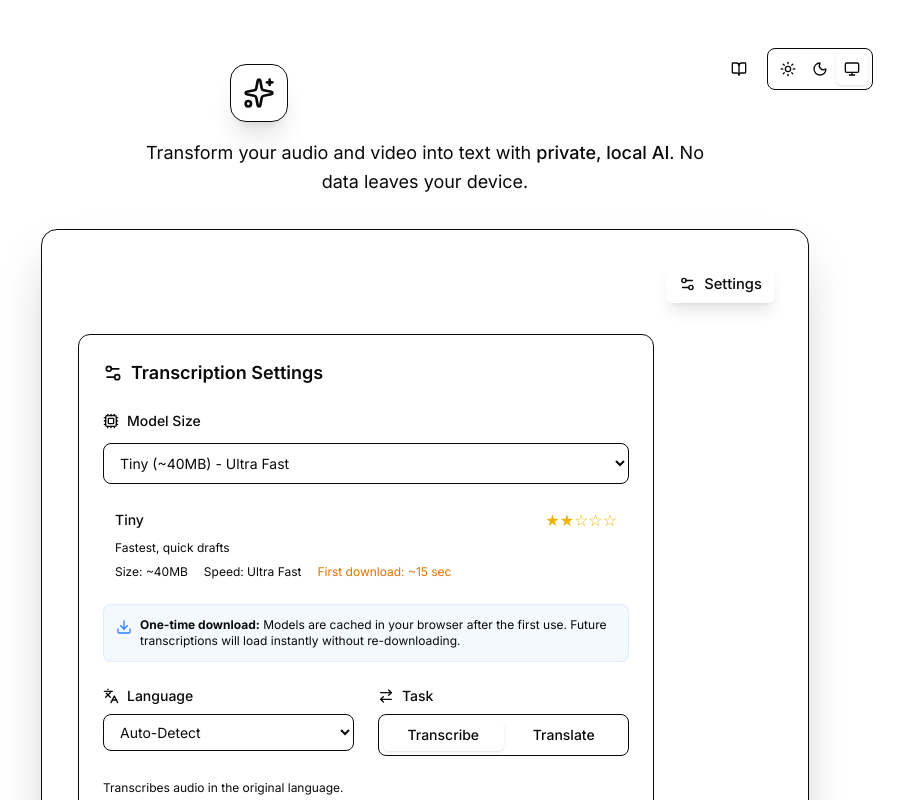
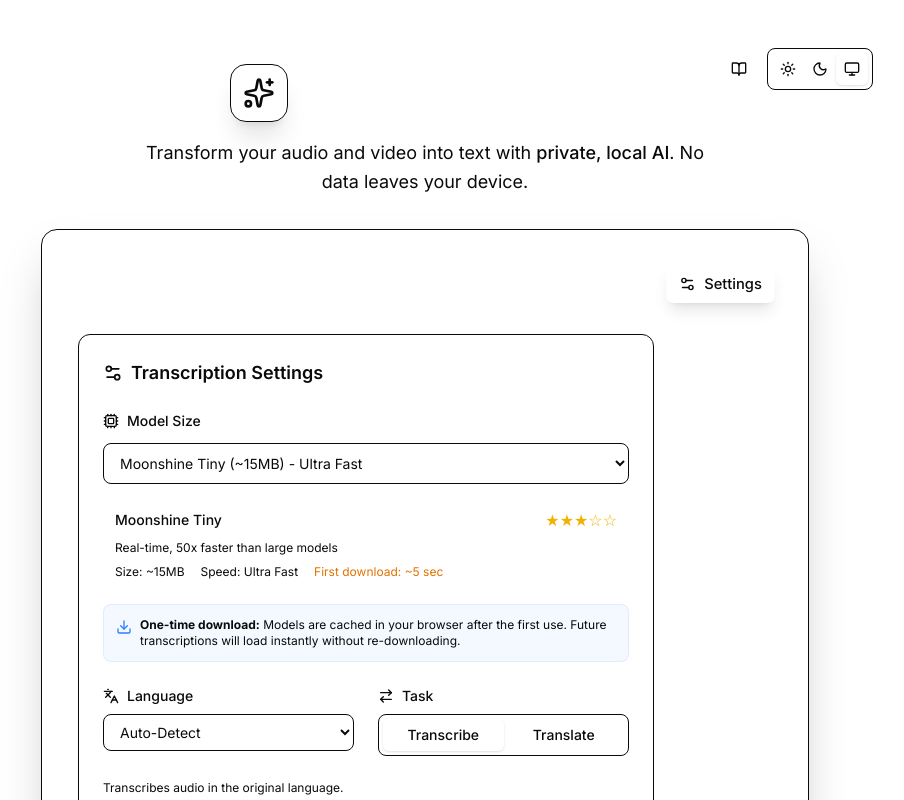
Before and after one commit to chieyine/internetscribe, a Next.js app: page / in a window 1280 px wide. Both pictures are taken after a click on the button "Settings". Shown: the top 800 px of the page, without its empty margins (215-1119 px from the left). Built offline with nearby package versions, Linux system fonts and the light colour scheme.

Commit message:
Upgrade to @huggingface/transformers v3.x for Moonshine support

```diff
--- a/public/sw.js
+++ b/public/sw.js
@@ -1,6 +1,6 @@
 // Service Worker for InternetScribe PWA
 // CACHE_VERSION: Increment when deploying new versions to bust cache (e.g., v2, v3)
-const CACHE_VERSION = 'v5';
+const CACHE_VERSION = 'v6';
 const CACHE_NAME = `internetscribe-${CACHE_VERSION}`;
 const STATIC_ASSETS = [
   '/',
--- a/public/worker.js
+++ b/public/worker.js
@@ -1,4 +1,4 @@
-import { pipeline, env } from 'https://cdn.jsdelivr.net/npm/@xenova/transformers@2.17.2';
+import { pipeline, env } from 'https://cdn.jsdelivr.net/npm/@huggingface/transformers@3.0.2';
 
 // Skip local model checks
 env.allowLocalModels = false;
@@ -28,11 +28,11 @@
 
 class PipelineSingleton {
     static task = 'automatic-speech-recognition';
-    static model = 'Xenova/whisper-tiny';
+    static model = 'onnx-community/moonshine-tiny-ONNX';
     static instance = null;
     static currentDevice = null;
 
-    static async getInstance(progress_callback = null, model = 'Xenova/whisper-tiny') {
+    static async getInstance(progress_callback = null, model = 'onnx-community/moonshine-tiny-ONNX') {
         // Wait for WebGPU detection to complete
         await webgpuPromise;
 
--- a/src/components/Settings.tsx
+++ b/src/components/Settings.tsx
@@ -31,10 +31,10 @@
 ];
 
 const MODELS = [
-    { id: 'Xenova/whisper-tiny', name: 'Tiny', size: '~40MB', quality: 2, speed: 'Ultra Fast', desc: 'Fastest, quick drafts', downloadTime: '~15 sec' },
-    { id: 'Xenova/whisper-base', name: 'Base', size: '~75MB', quality: 3, speed: 'Very Fast', desc: 'Fast with good accuracy', downloadTime: '~30 sec' },
-    { id: 'Xenova/whisper-small', name: 'Small', size: '~250MB', quality: 4, speed: 'Fast', desc: 'Great for most use cases', downloadTime: '~1 min' },
-    { id: 'distil-whisper/distil-large-v3', name: 'Distil Large V3', size: '~750MB', quality: 5, speed: 'Moderate', desc: 'Best quality, multilingual', downloadTime: '~3 min' },
+    { id: 'onnx-community/moonshine-tiny-ONNX', name: 'Moonshine Tiny', size: '~15MB', quality: 3, speed: 'Ultra Fast', desc: 'Real-time, 50x faster than large models', downloadTime: '~5 sec' },
+    { id: 'onnx-community/moonshine-base-ONNX', name: 'Moonshine Base', size: '~60MB', quality: 4, speed: 'Super Fast', desc: 'Great balance of speed and accuracy', downloadTime: '~20 sec' },
+    { id: 'Xenova/whisper-small', name: 'Whisper Small', size: '~250MB', quality: 4, speed: 'Fast', desc: 'Fallback if Moonshine fails', downloadTime: '~1 min' },
+    { id: 'distil-whisper/distil-large-v3', name: 'Distil Large', size: '~750MB', quality: 5, speed: 'Moderate', desc: 'Best quality, multilingual', downloadTime: '~3 min' },
 ];
 
 function QualityStars({ count }: { count: number }) {
@@ -181,15 +181,15 @@
                     <div className="grid grid-cols-2 md:grid-cols-3 gap-2 text-xs">
                         <div className="bg-green-500/10 rounded-lg p-2 border border-green-500/20">
                             <div className="font-medium text-green-600 dark:text-green-400">⚡ Max Speed</div>
-                            <div className="text-muted-foreground">Tiny + GPU</div>
+                            <div className="text-muted-foreground">Moonshine Tiny</div>
                         </div>
                         <div className="bg-muted/30 rounded-lg p-2">
                             <div className="font-medium">Balanced</div>
-                            <div className="text-muted-foreground">Base or Small</div>
+                            <div className="text-muted-foreground">Moonshine Base</div>
                         </div>
                         <div className="bg-muted/30 rounded-lg p-2">
                             <div className="font-medium">Best Quality</div>
-                            <div className="text-muted-foreground">Distil Large V3</div>
+                            <div className="text-muted-foreground">Distil Large</div>
                         </div>
                     </div>
                 </div>
--- a/src/hooks/useTranscriber.ts
+++ b/src/hooks/useTranscriber.ts
@@ -42,7 +42,7 @@
     const [isModelLoading, setIsModelLoading] = useState(false);
     const [progressItems, setProgressItems] = useState<ProgressItem[]>([]);
     const [output, setOutput] = useState<TranscriberOutput | undefined>(undefined);
-    const [model, setModel] = useState<string>('Xenova/whisper-tiny'); // Fastest compatible model
+    const [model, setModel] = useState<string>('onnx-community/moonshine-tiny-ONNX'); // Ultra-fast Moonshine
     const [language, setLanguage] = useState<string>('auto');
     const [task, setTask] = useState<'transcribe' | 'translate'>('transcribe');
 
```
